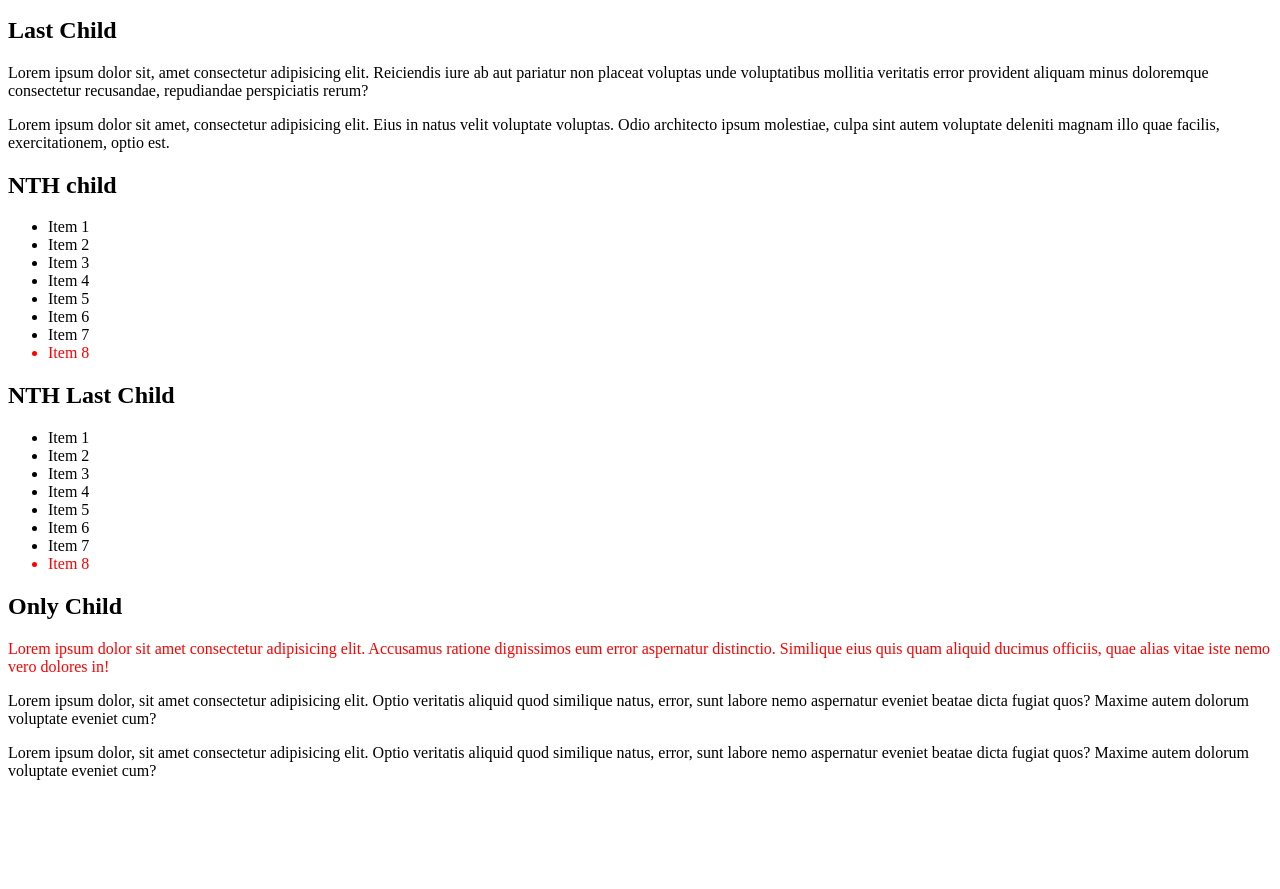
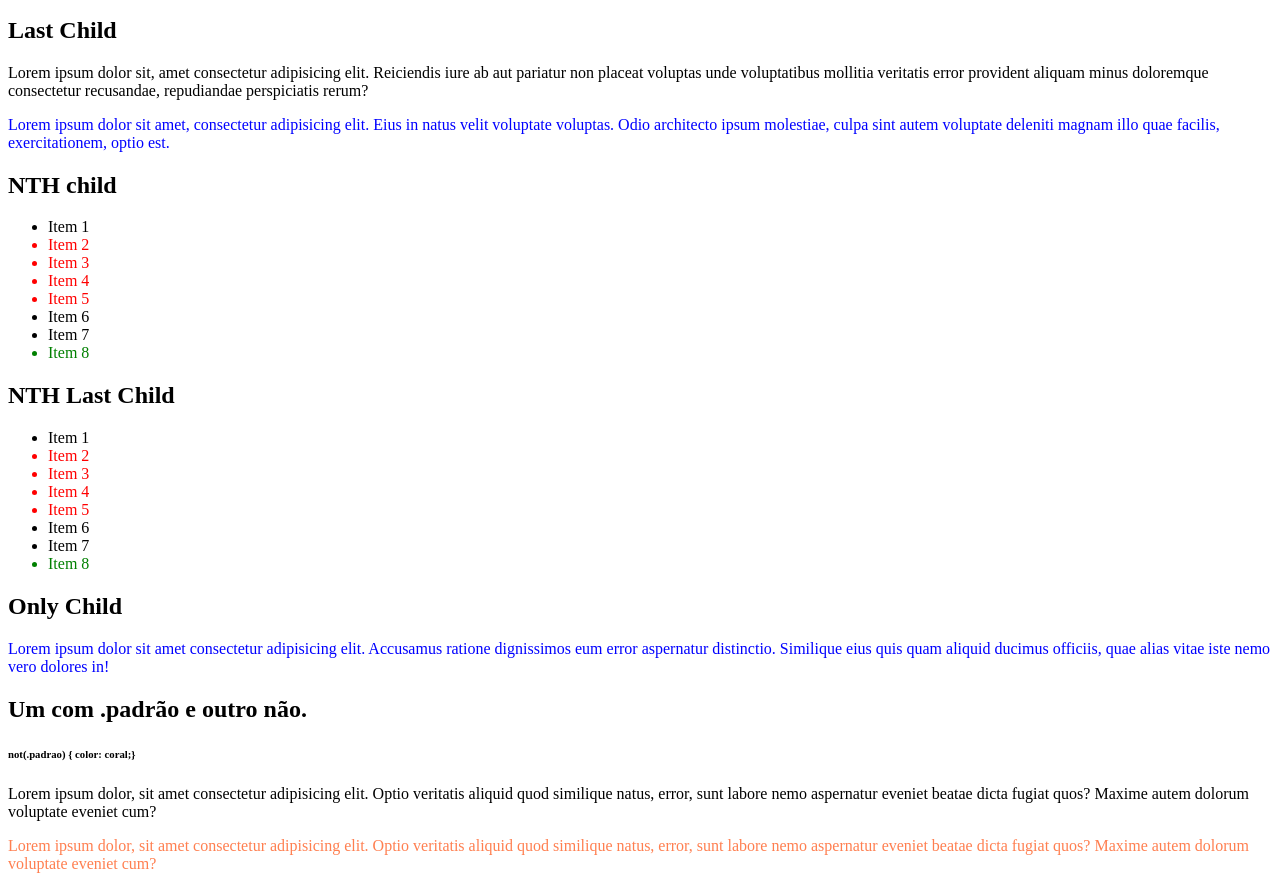
Before and after one commit to JonathanFL7/CSS-Avancado, a plain HTML site: page 01-pseudo-classes/index.html in a window 1280 px wide. Shown: the part 218-1107 px from the top of the page. Before the commit the page ends 1014 px from the top, so only its background shows below. Drawn offline with Linux system fonts and the light colour scheme.

Commit message:
Conteudo Atualizado/Melhorado

```diff
--- a/01-pseudo-classes/index.html
+++ b/01-pseudo-classes/index.html
@@ -14,17 +14,17 @@
 <h2>First Child</h2>
 
 <div>
-    <p class="padrao">Lorem ipsum dolor sit, amet consectetur adipisicing elit. Reiciendis iure ab aut pariatur non placeat voluptas unde voluptatibus mollitia veritatis error provident aliquam minus doloremque consectetur recusandae, repudiandae perspiciatis rerum?</p>
+    <p class="p1">Lorem ipsum dolor sit, amet consectetur adipisicing elit. Reiciendis iure ab aut pariatur non placeat voluptas unde voluptatibus mollitia veritatis error provident aliquam minus doloremque consectetur recusandae, repudiandae perspiciatis rerum?</p>
 
-    <p>Lorem ipsum dolor sit amet, consectetur adipisicing elit. Eius in natus velit voluptate voluptas. Odio architecto ipsum molestiae, culpa sint autem voluptate deleniti magnam illo quae facilis, exercitationem, optio est.</p>
+    <p class="p1">Lorem ipsum dolor sit amet, consectetur adipisicing elit. Eius in natus velit voluptate voluptas. Odio architecto ipsum molestiae, culpa sint autem voluptate deleniti magnam illo quae facilis, exercitationem, optio est.</p>
 </div>
 
 <h2>Last Child</h2>
 
 <div>
-    <p>Lorem ipsum dolor sit, amet consectetur adipisicing elit. Reiciendis iure ab aut pariatur non placeat voluptas unde voluptatibus mollitia veritatis error provident aliquam minus doloremque consectetur recusandae, repudiandae perspiciatis rerum?</p>
+    <p class="p2">Lorem ipsum dolor sit, amet consectetur adipisicing elit. Reiciendis iure ab aut pariatur non placeat voluptas unde voluptatibus mollitia veritatis error provident aliquam minus doloremque consectetur recusandae, repudiandae perspiciatis rerum?</p>
 
-    <p>Lorem ipsum dolor sit amet, consectetur adipisicing elit. Eius in natus velit voluptate voluptas. Odio architecto ipsum molestiae, culpa sint autem voluptate deleniti magnam illo quae facilis, exercitationem, optio est.</p>
+    <p class="p2">Lorem ipsum dolor sit amet, consectetur adipisicing elit. Eius in natus velit voluptate voluptas. Odio architecto ipsum molestiae, culpa sint autem voluptate deleniti magnam illo quae facilis, exercitationem, optio est.</p>
 </div>
 
 <h2>NTH child</h2>
@@ -57,12 +57,17 @@
 <h2>Only Child</h2>
 
 <div>
-    <p>Lorem ipsum dolor sit amet consectetur adipisicing elit. Accusamus ratione dignissimos eum error aspernatur distinctio. Similique eius quis quam aliquid ducimus officiis, quae alias vitae iste nemo vero dolores in!</p>
+    <p class="p3">Lorem ipsum dolor sit amet consectetur adipisicing elit. Accusamus ratione dignissimos eum error aspernatur distinctio. Similique eius quis quam aliquid ducimus officiis, quae alias vitae iste nemo vero dolores in!</p>
 </div>
 
+<h2>Um com .padrão e outro não.</h2>
+
+<h6>not(.padrao) {
+    color: coral;}
+</h6>
 
 <div>
-    <p>Lorem ipsum dolor, sit amet consectetur adipisicing elit. Optio veritatis aliquid quod similique natus, error, sunt labore nemo aspernatur eveniet beatae dicta fugiat quos? Maxime autem dolorum voluptate eveniet cum?</p>
-    <p>Lorem ipsum dolor, sit amet consectetur adipisicing elit. Optio veritatis aliquid quod similique natus, error, sunt labore nemo aspernatur eveniet beatae dicta fugiat quos? Maxime autem dolorum voluptate eveniet cum?</p>
+    <p class="p4 padrao">Lorem ipsum dolor, sit amet consectetur adipisicing elit. Optio veritatis aliquid quod similique natus, error, sunt labore nemo aspernatur eveniet beatae dicta fugiat quos? Maxime autem dolorum voluptate eveniet cum?</p>
+    <p class="p4">Lorem ipsum dolor, sit amet consectetur adipisicing elit. Optio veritatis aliquid quod similique natus, error, sunt labore nemo aspernatur eveniet beatae dicta fugiat quos? Maxime autem dolorum voluptate eveniet cum?</p>
 </div>
 </html>
--- a/01-pseudo-classes/style.css
+++ b/01-pseudo-classes/style.css
@@ -1,27 +1,36 @@
-seletor:pseudo-classe {
+/* seletor:pseudo-classe {
     propriedade: valor;
-}
-/*
-p:first-child {
-    color: aqua;
-}
+} */
 
-p:last-child {
+/* Estiliza o primeiro elemento filho dentro do seu elemento pai */
+
+.p1:first-child {
     color: blue;
 }
 
-p:not(.padrao){
+/* Estiliza o último elemento filho dentro do seu elemento pai */
+
+.p2:last-child {
+    color: blue;
+}
+
+/* Estiliza elementos <p> que não possuem a classe "padrao" */
+
+.p4:not(.padrao) {
     color: coral;
-} */
+}
 
-/* li:nth-child(n+2):nth-child(-n+5){
-    color: red;
-} */
-
-li:nth-last-child(1){
+/* Esta regra estiliza elementos <li> que são entre o segundo e o quinto elemento da lista. */
+li:nth-child(n+2):nth-child(-n+5) {
     color: red;
 }
 
-p:only-child {
-    color: red;
+/* Esta regra estiliza o último elemento filho dentro do seu elemento pai */
+li:nth-last-child(1) {
+    color: green;
 }
+
+/* Esta regra estiliza elementos <p> que são filhos únicos, ou seja, não possuem irmãos dentro do mesmo elemento pai. */
+.p3:only-child {
+    color: blue;
+}
```
